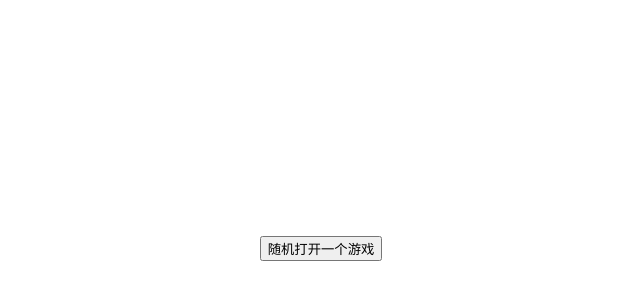
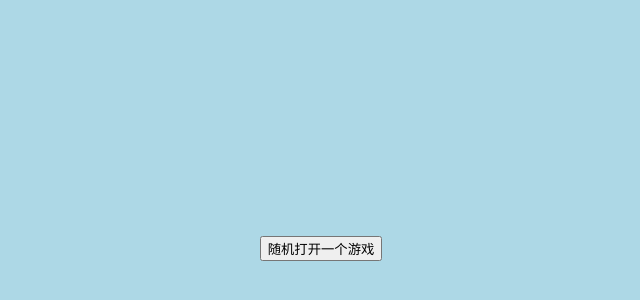
Before and after one commit to ximuli/randomO, a React (Vite) app: page / in a window 1280 px wide. Shown: the part 152-452 px from the top of the page, without its empty margins (319-959 px from the left). Built offline with nearby package versions, Linux system fonts and the light colour scheme.

Commit message:
更新背景色样式

```diff
--- a/src/App.scss
+++ b/src/App.scss
@@ -3,4 +3,5 @@
   display: flex;
   align-items: center;
   justify-content: center;
+  background-color: lightblue;
 }
```
Also changed, not shown: 1 other file (tests, documents, lock files or other folders).
